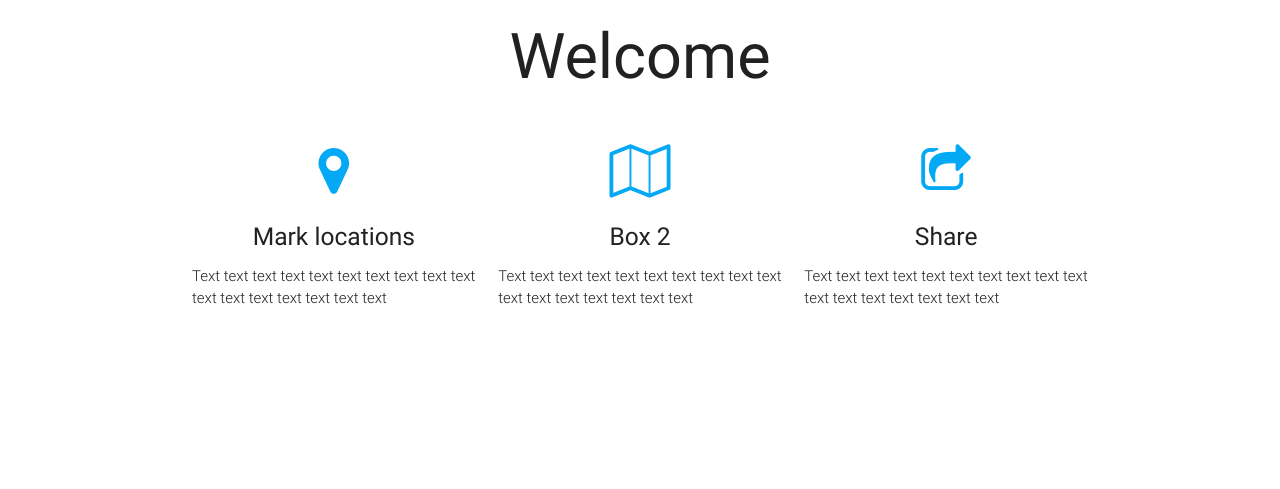
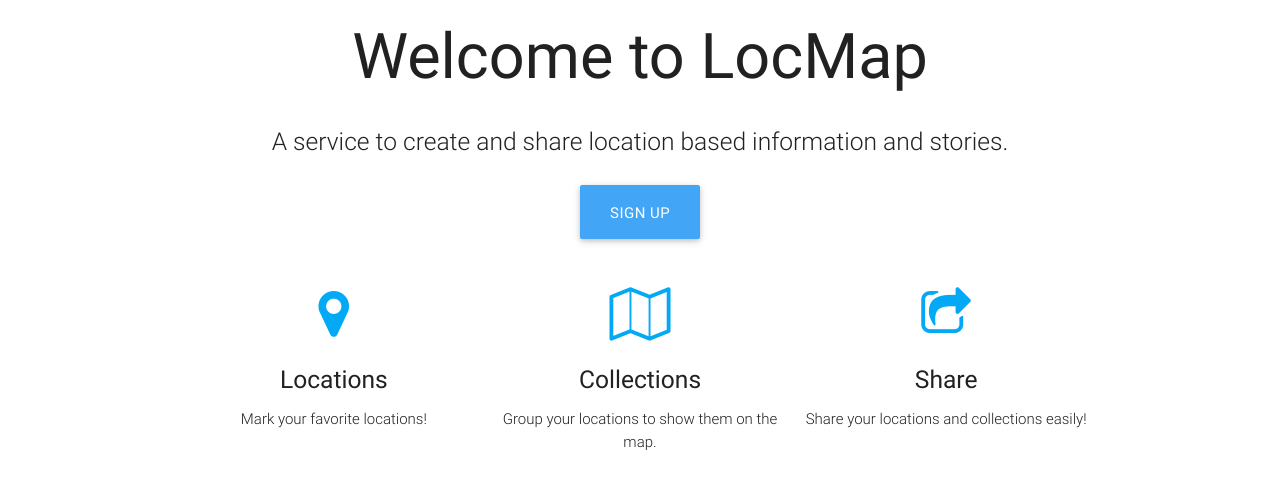
Before and after one commit to juuhat/locmap-angular, a website: page index.html in a window 1280 px wide. Shown: the part 89-578 px from the top of the page. Drawn offline with Linux system fonts and the light colour scheme; some packages are replaced by stand-ins of ours.

Commit message:
README.md added

```diff
--- a/js/controllers/sign-up.js
+++ b/js/controllers/sign-up.js
@@ -20,7 +20,8 @@ angular.module('locmap.controllers')
       url: API_URL + 'auth/register',
       data: data
     }).then(function successCallback(response) {
-      console.log(response);
+      Materialize.toast('Account created!', 3000);
+      $state.go('app.sign-in');
     }, function errorCallback(response) {
       console.log(response);
     });
--- a/templates/home.html
+++ b/templates/home.html
@@ -1,21 +1,27 @@
 <div class="section">
-  <h1 class="header center">Welcome</h1>
+  <h1 class="header center">Welcome to LocMap</h1>
+  <div class="row center">
+    <h5 class="header col s12 light">A service to create and share location based information and stories.</h5>
+  </div>
+  <div ng-if="!currentUser" class="row center">
+    <a href="#/sign-up" id="download-button" class="btn-large waves-effect waves-light blue lighten-1">Sign Up</a>
+  </div>
 
   <!--   Icon Section   -->
   <div class="row">
     <div class="col s12 m4">
       <div class="icon-block">
         <h2 class="center light-blue-text"><i class="fa fa-map-marker"></i></h2>
-        <h5 class="center">Mark locations</h5>
-        <p class="light">Text text text text text text text text text text text text text text text text text</p>
+        <h5 class="center">Locations</h5>
+        <p class="light center">Mark your favorite locations!</p>
       </div>
     </div>
 
     <div class="col s12 m4">
       <div class="icon-block">
         <h2 class="center light-blue-text"><i class="fa fa-map-o"></i></h2>
-        <h5 class="center">Box 2</h5>
-        <p class="light">Text text text text text text text text text text text text text text text text text</p>
+        <h5 class="center">Collections</h5>
+        <p class="light center">Group your locations to show them on the map.</p>
       </div>
     </div>
 
@@ -23,7 +29,7 @@
       <div class="icon-block">
         <h2 class="center light-blue-text"><i class="fa fa-share-square-o"></i></h2>
         <h5 class="center">Share</h5>
-        <p class="light">Text text text text text text text text text text text text text text text text text</p>
+        <p class="light center">Share your locations and collections easily!</p>
       </div>
     </div>
   </div>
```
Also changed, not shown: package.json (+2 -11 lines), README.md (added).
